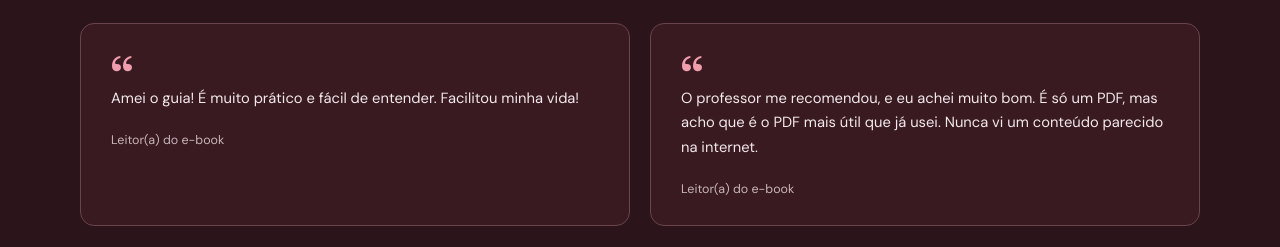
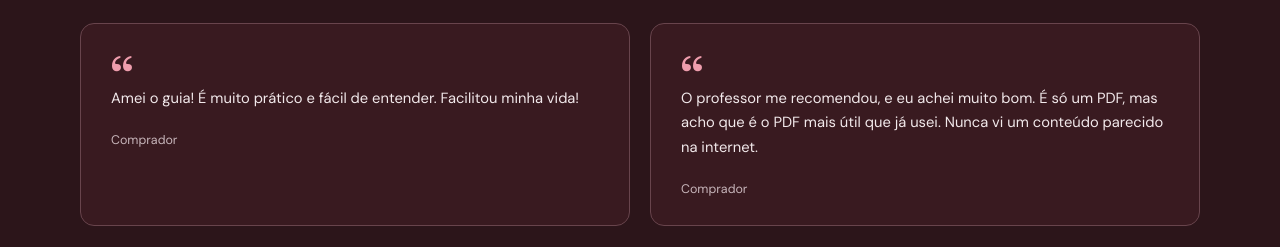
Before and after one commit to Sophia220510/pdflab2, a React (Vite) app: page / in a window 1280 px wide. Shown: the part 4420-4667 px from the top of the page. Built offline with nearby package versions, Linux system fonts and the light colour scheme.

Commit message:
Label testimonials as buyers

```diff
--- a/src/App.tsx
+++ b/src/App.tsx
@@ -561,7 +561,7 @@ export function App() {
                   Amei o guia! É muito prático e fácil de entender. Facilitou
                   minha vida!
                 </blockquote>
-                <figcaption>Leitor(a) do e-book</figcaption>
+                <figcaption>Comprador</figcaption>
               </figure>
               <figure className="review-card">
                 <blockquote>
@@ -569,7 +569,7 @@ export function App() {
                   mas acho que é o PDF mais útil que já usei. Nunca vi um conteúdo
                   parecido na internet.
                 </blockquote>
-                <figcaption>Leitor(a) do e-book</figcaption>
+                <figcaption>Comprador</figcaption>
               </figure>
             </div>
           </div>
```
